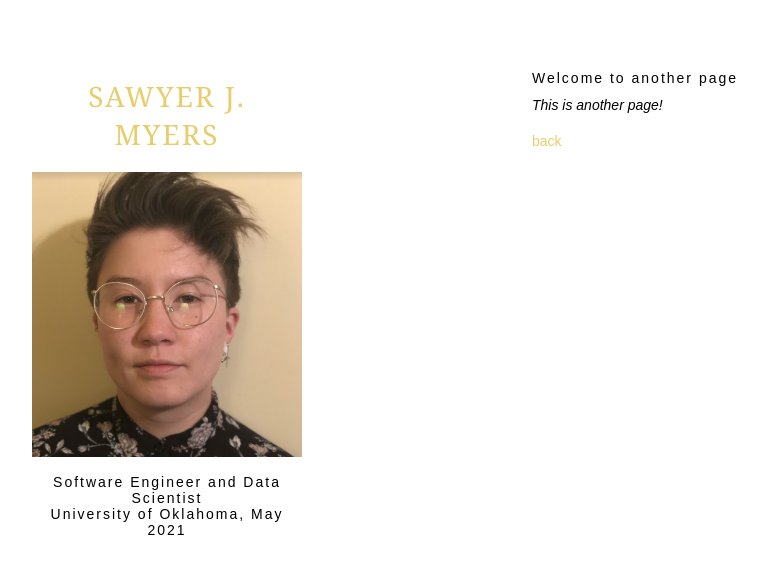
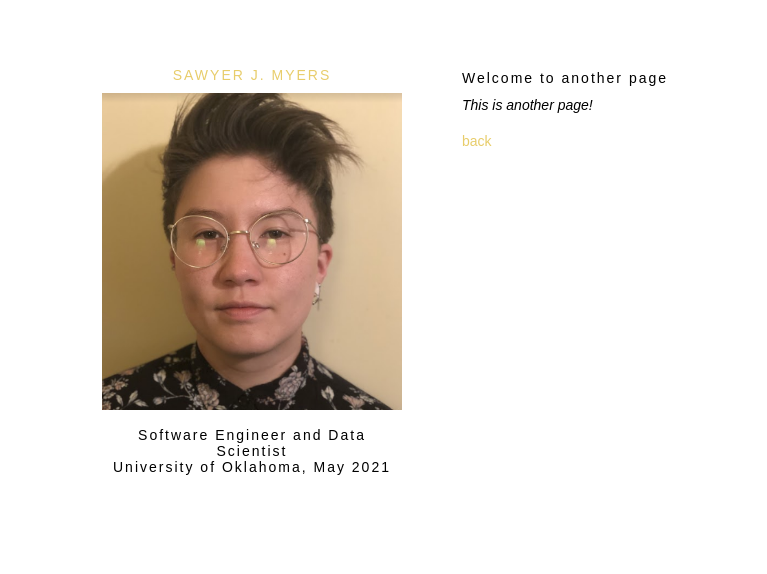
Before and after one commit to myer0432/myer0432.github.io, a Jekyll site: the page built from another-page.md, in a window 1280 px wide. Shown: the top 574 px of the page, without its empty margins (108-875 px from the left). Built offline with Jekyll 4.4.1, drawn with Linux system fonts in a browser that asks for light colours; our own code applies the rules of GitHub Pages for plain Markdown files.

Commit message:
increase sidebar width

```diff
--- a/_layouts/default.html
+++ b/_layouts/default.html
@@ -21,7 +21,6 @@
         {% endif %}
 
         <h3><center>{{ site.role }}<br>{{ site.education }}</center></h6>
-
       </header>
       <section>
 
--- a/_sass/jekyll-theme-minimal.scss
+++ b/_sass/jekyll-theme-minimal.scss
@@ -15,7 +15,6 @@ h1, h2, h3, h4, h5, h6 {
 }
 
 h1 {
-  font:28px Georgia, serif;
   text-transform:uppercase;
 }
 
@@ -48,7 +47,7 @@ a:hover small {
 }
 
 .wrapper {
-  width:1000px;
+  width:860px;
   margin:0 auto;
 }
 
@@ -96,7 +95,7 @@ img {
 }
 
 header {
-  width:270px;
+  width:300px;
   float:left;
   position:fixed;
   -webkit-font-smoothing:subpixel-antialiased;
```
Also changed, not shown: index.md (+1 -1 lines).
